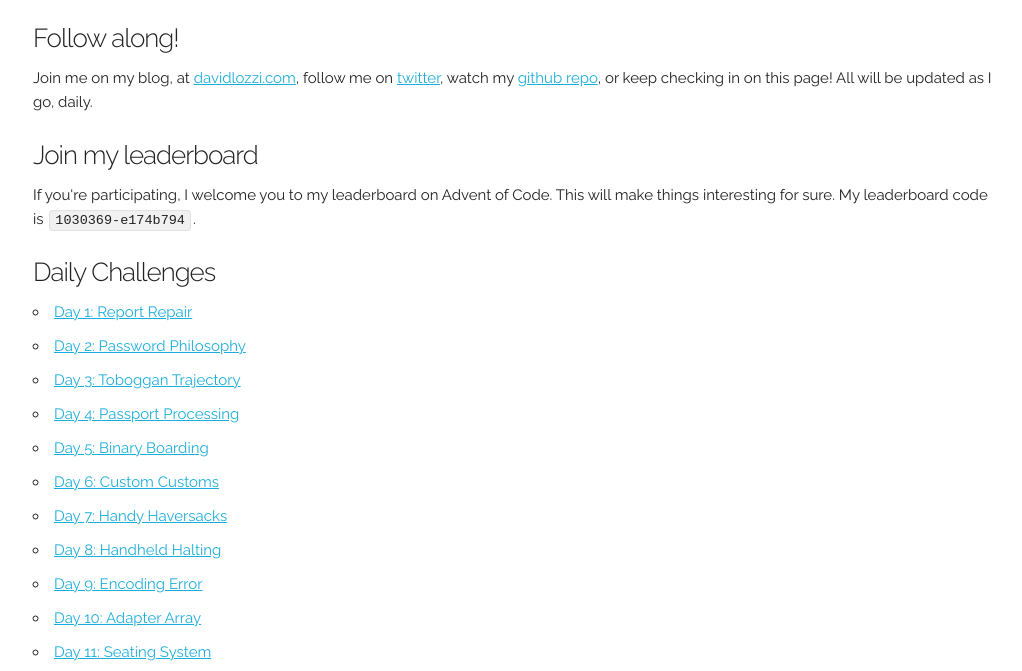
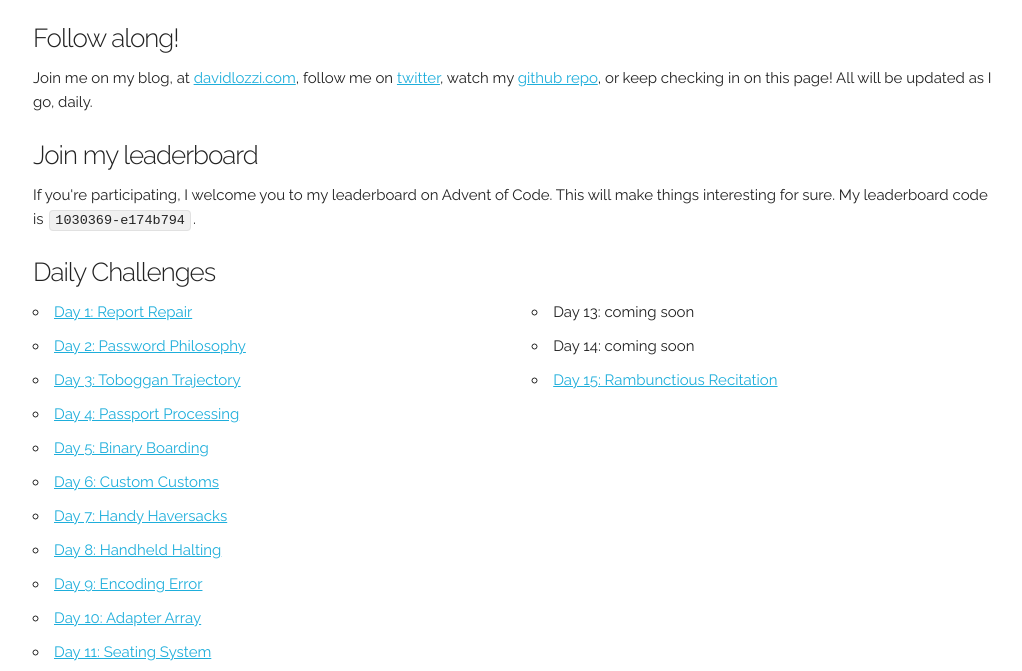
Before and after one commit to DavidLozzi/adventcode2020, a website: page index.html in a window 1280 px wide. Shown: the part 121-792 px from the top of the page, without its empty margins (127-1149 px from the left). Drawn offline with nearby package versions, Linux system fonts and the light colour scheme; a script that the page names is missing.

Commit message:
adds links

```diff
--- a/index.html
+++ b/index.html
@@ -39,13 +39,16 @@
         <p>Join me on my blog, at <a href="https://davidlozzi.com">davidlozzi.com</a>, follow me on <a
             href="https://twitter.com/davidlozzi">twitter</a>, watch my
           <a href="https://github.com/DavidLozzi/adventcode2020">github repo</a>, or keep checking in on this page! All
-          will be updated as I go, daily.</p>
+          will be updated as I go, daily.
+        </p>
 
         <h3>Join my leaderboard</h3>
         <p>If you're participating, I welcome you to my leaderboard on Advent of Code. This will make things interesting
           for sure. My leaderboard code is <code>1030369-e174b794</code>.</p>
 
         <h3>Daily Challenges</h3>
+        <div class="row">
+          <div class="six columns">
             <ul>
               <li><a href="day1/index.html">Day 1: Report Repair</a></li>
               <li><a href="day2/index.html">Day 2: Password Philosophy</a></li>
@@ -60,6 +63,14 @@
               <li><a href="day11/index.html">Day 11: Seating System</a></li>
               <li><a href="day12/index.html">Day 12: Rain Risk</a></li>
             </ul>
+          </div>
+          <div class="six columns">
+            <ul>
+              <li>Day 13: coming soon</li>
+              <li>Day 14: coming soon</li>
+              <li><a href="day15/index.html">Day 15: Rambunctious Recitation</a></li>
+          </div>
+        </div>
       </div>
     </div>
     <div class="row">
```
Lines whose indentation alone changed are shown as unchanged.
